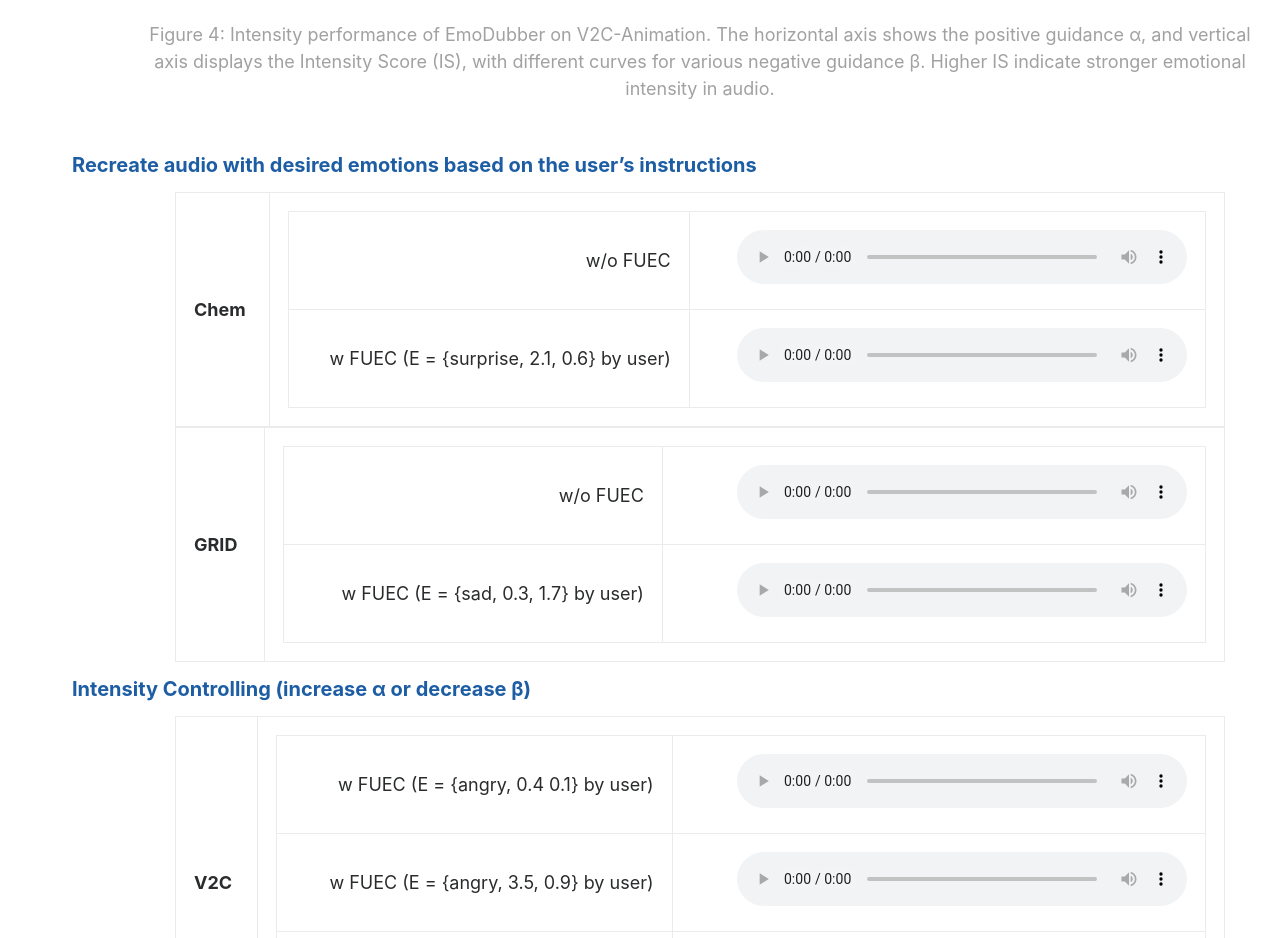
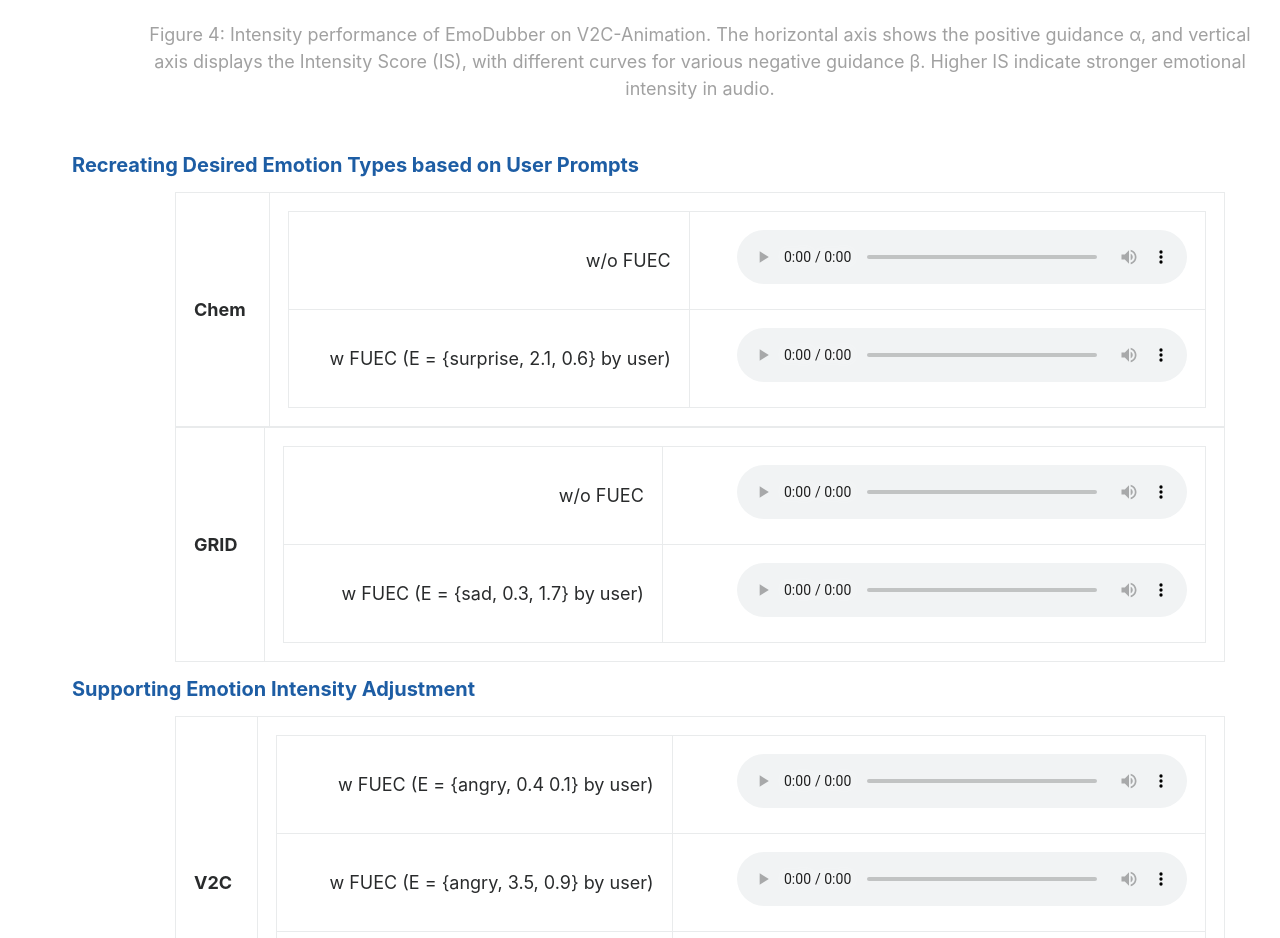
Before and after one commit to GalaxyCong/EmoDub, a plain HTML site: page index.html in a window 1280 px wide. Shown: the part 7443-8381 px from the top of the page. Drawn offline with Linux system fonts and the light colour scheme; a script that the page names is missing.

Commit message:
Update index.html

```diff
--- a/index.html
+++ b/index.html
@@ -757,7 +757,7 @@
 
 
 			<div class="section">
-				<div class="section-title"> Recreate audio with desired emotions based on the user’s instructions  </div>
+				<div class="section-title"> Recreating Desired Emotion Types based on User Prompts  </div>
 
 				<!-- emotion wav 1 -->
 				<table border="1" style="width: 75%; text-align: right; margin: 0 auto;"> <!-- 添加 margin: 0 auto; -->
@@ -816,7 +816,7 @@
 
 
 			<div class="section">
-				<div class="section-title"> Intensity Controlling (increase α or decrease β) </div>
+				<div class="section-title"> Supporting Emotion Intensity Adjustment </div>
 
 				<!-- emotion wav 1 -->
 				<table border="1" style="width: 75%; text-align: right; margin: 0 auto;">
```
